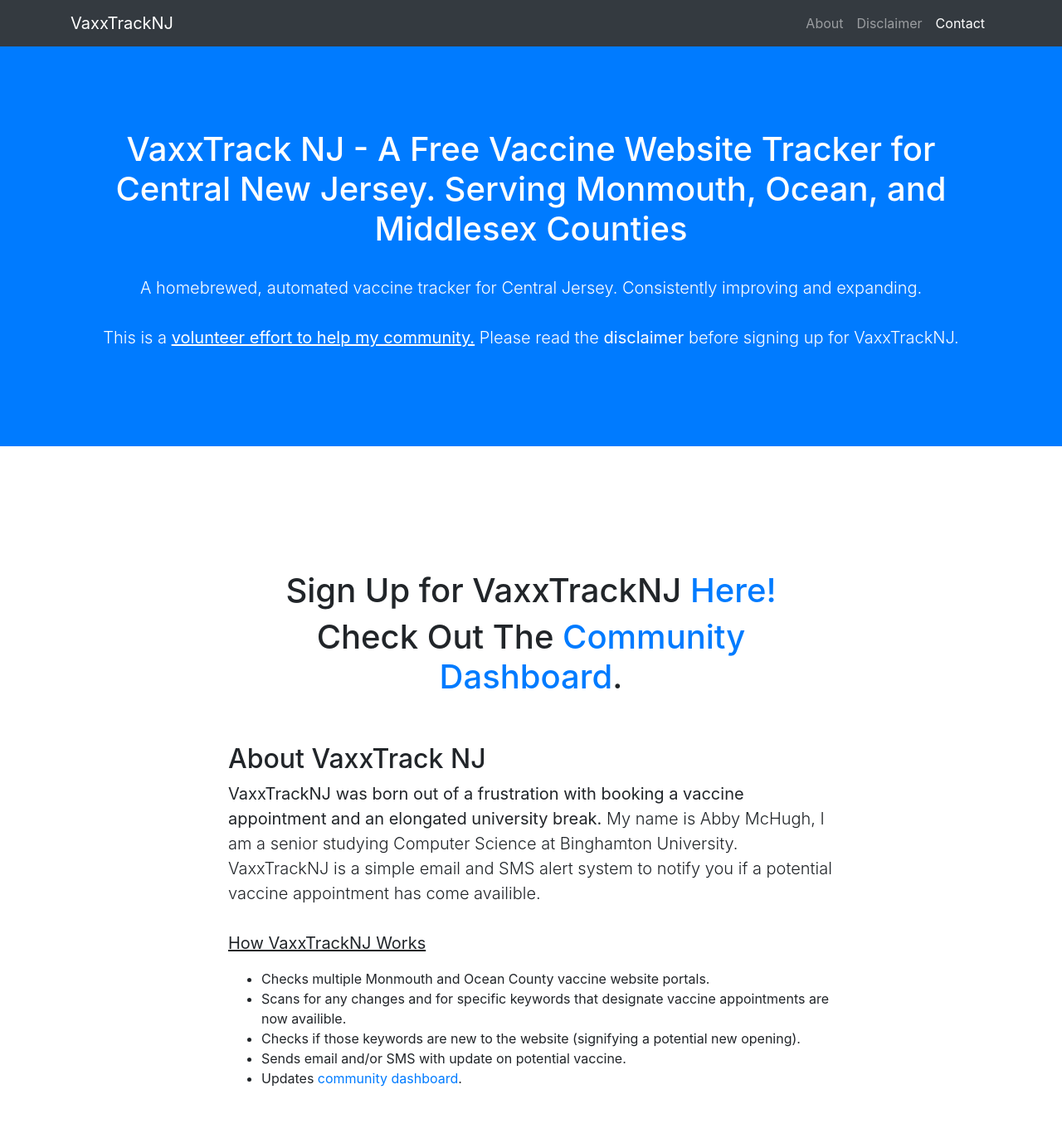
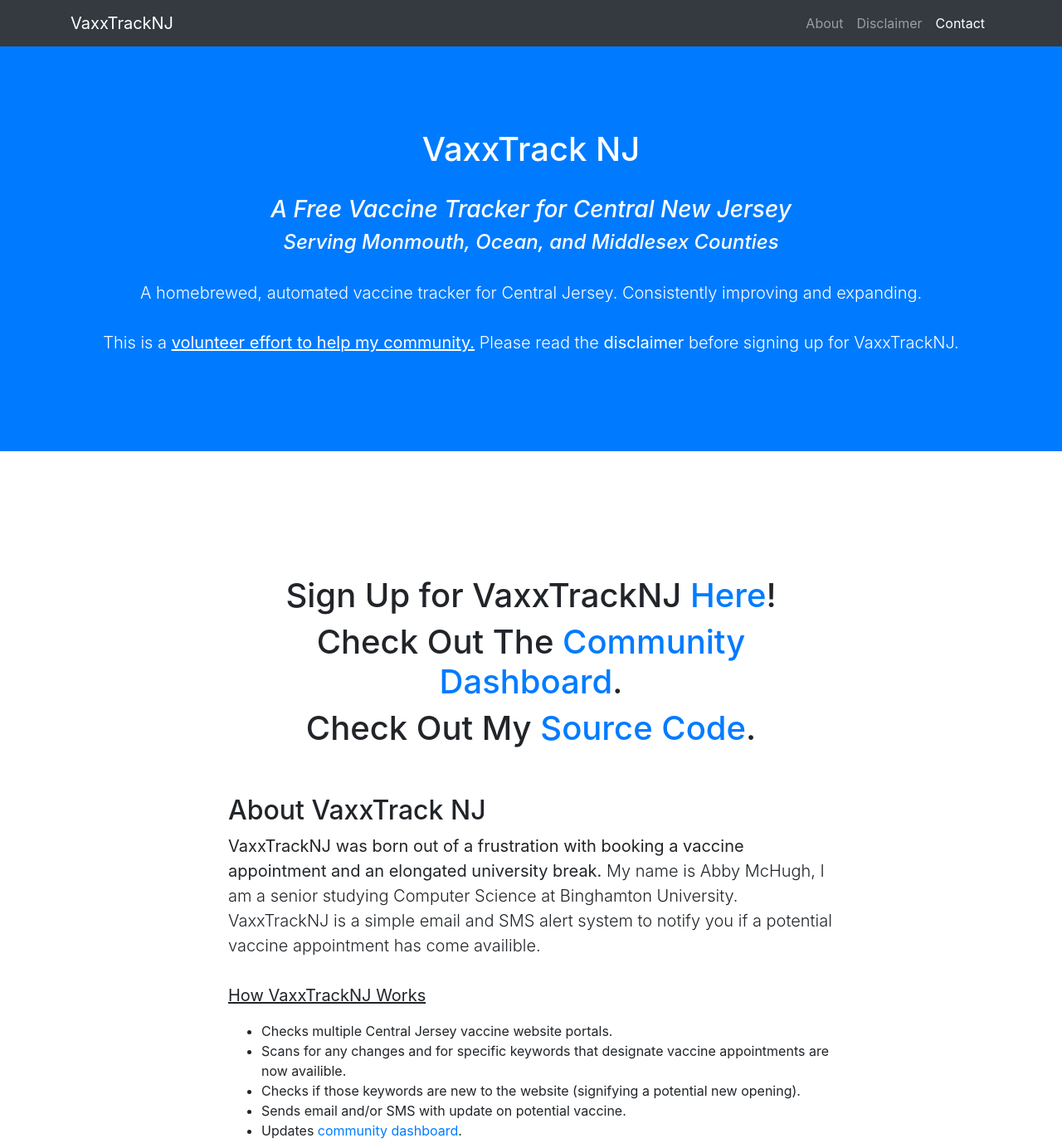
Before and after one commit to amchugh2/vaxxchecknj, a website with bundled scripts: page index.html in a window 1280 px wide. Shown: the top 1378 px of the page at 83% size. Built offline with nearby package versions, Linux system fonts and the light colour scheme.

Commit message:
Update index.html

```diff
--- a/index.html
+++ b/index.html
@@ -46,7 +46,10 @@
 
   <header class="bg-primary text-white">
     <div class="container text-center">
-      <h1>VaxxTrack NJ - A Free Vaccine Website Tracker for Central New Jersey. Serving Monmouth, Ocean, and Middlesex Counties</h1>
+      <h1>VaxxTrack NJ </h1>
+      <br>
+      <h3><i>A Free Vaccine Tracker for Central New Jersey</i></h3>
+      <h4><i>Serving Monmouth, Ocean, and Middlesex Counties</i></h4>
       <br>
       <p class="lead">A homebrewed, automated vaccine tracker for Central Jersey. Consistently improving and expanding.
         <br>
@@ -61,8 +64,10 @@
     <div class="container">
       <div class="row">
         <div class="col-lg-8 mx-auto">
-          <h1 style="text-align:center;">Sign Up for VaxxTrackNJ <a href="https://tinyurl.com/vaxxtracknjsignup" target="_blank">Here!</a> </h1>
+          <h1 style="text-align:center;">Sign Up for VaxxTrackNJ <a href="https://tinyurl.com/vaxxtracknjsignup" target="_blank">Here</a>!</h1>
           <h1 style="text-align:center;">Check Out The <a href="https://tinyurl.com/vaxxtracknj" target="_blank">Community Dashboard</a>.</h1>
+          <h1 style="text-align:center;">Check Out My <a href="https://github.com/amchugh2/vaxxtracknj_backend" target="_blank">Source Code</a>.</h1>
+
           <br>
           <br>
           <h2>About VaxxTrack NJ</h2>
@@ -72,7 +77,7 @@
           <br>
           <b><u>How VaxxTrackNJ Works</u></b></p>
           <ul>
-            <li>Checks multiple Monmouth and Ocean County vaccine website portals.</li>
+            <li>Checks multiple Central Jersey vaccine website portals.</li>
             <li>Scans for any changes and for specific keywords that designate vaccine appointments are now availible.</li>
             <li>Checks if those keywords are new to the website (signifying a potential new opening).</li>
             <li>Sends email and/or SMS with update on potential vaccine.</li>
```
